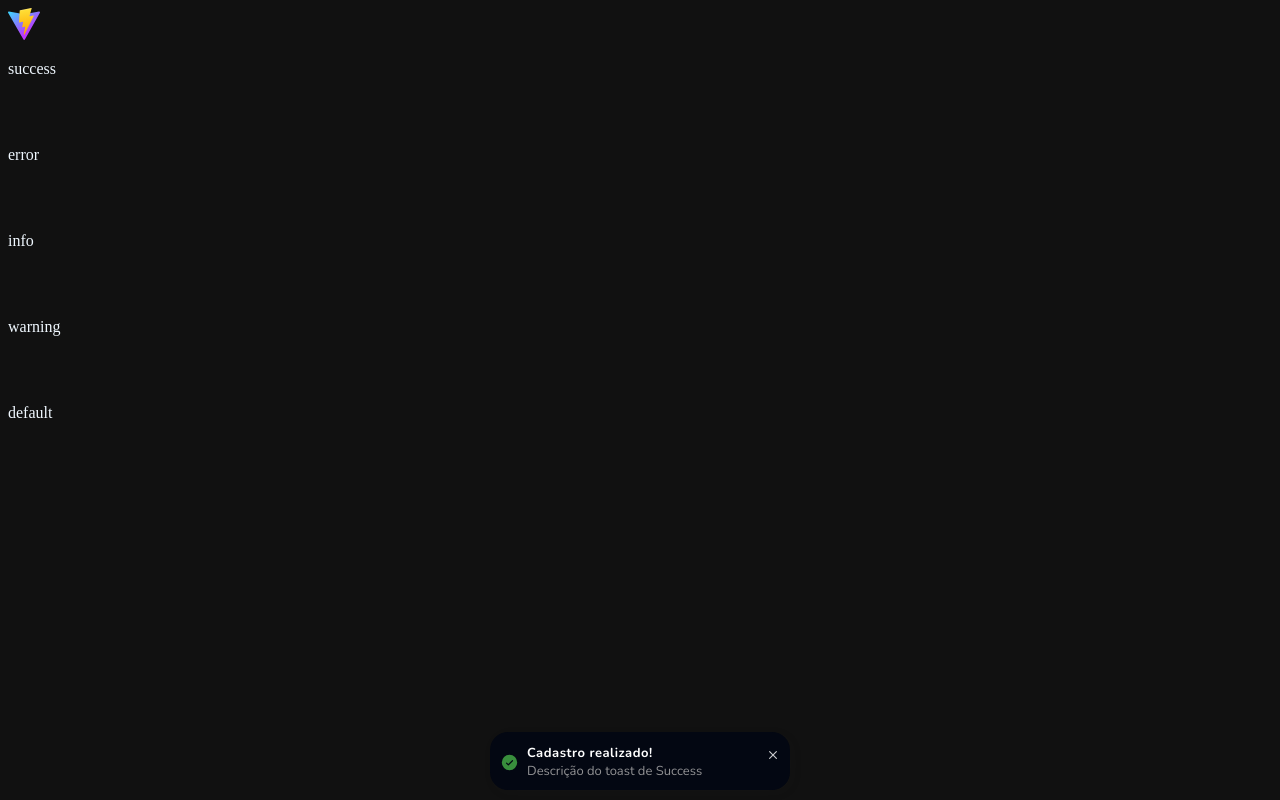
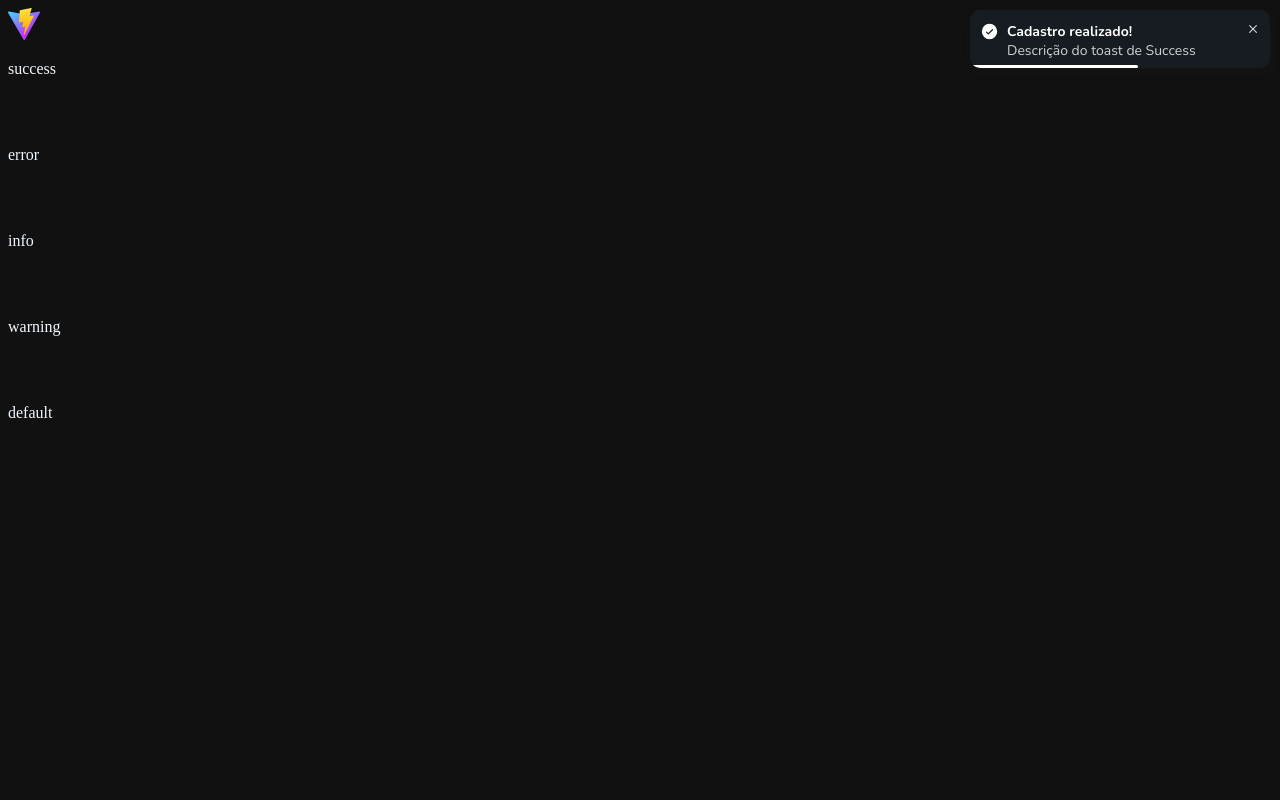
Before and after one commit to paulopariz/vue-toastfic, a Vue app: page / in a window 1280 px wide. Both pictures are taken after a click on the element "success". Built offline with nearby package versions, Linux system fonts and the light colour scheme.

Commit message:
feat: progress-bar and improvements

```diff
--- a/src/App.vue
+++ b/src/App.vue
@@ -9,37 +9,34 @@ function success() {
 function error() {
   useToast.error("Ocorreu um erro", {
     description: "Lorem, ipsum dolor sit amet conseraaaaa aaaaaaaa aa aa a aaaaaaaaaa aa aaaa aaaaaaaaaaaaaaaaas",
-    handle: {
-      text: "Beleza",
-      click: () => console.log("w"),
-    },
+    duration: 6000,
   });
 }
 function info() {
   useToast.info("Aguarde 1 minuto para atualizar o seu dados cadastrados", {
-    handle: {
-      text: "Beleza",
-      click: () => console.log("w"),
-    },
+    // handle: {
+    //   text: "Beleza",
+    //   click: () => console.log("w"),
+    // },
   });
 }
 function warning() {
   useToast.warning("Ultímas chances!", {
     description: "Descrição do toast de Warning",
-    handle: {
-      text: "OK",
-      click: () => console.log("e"),
-    },
+    // handle: {
+    //   text: "OK",
+    //   click: () => console.log("e"),
+    // },
   });
 }
 
 function defaultT() {
   useToast.default("Aguarde 1 minutoewqeqweqwsdfsdfsdf dwqdqwdwdqwdqwdqwdddddddddddddddddddddddddddw qwewe", {
     description: "Descrição do toast de Warning",
-    handle: {
-      text: "Beleza",
-      click: () => console.log("w"),
-    },
+    // handle: {
+    //   text: "Beleza",
+    //   click: () => console.log("w"),
+    // },
   });
 }
 </script>
@@ -66,11 +63,13 @@ function defaultT() {
   </div>
 
   <Toast
-    :automatic-close="false"
-    position="bottom-center"
+    :duration="5000"
+    position="top-right"
     :close="true"
+    :colorful="false"
     theme="dark"
     :max-toasts="10"
+    :progress-bar="true"
     :classes="{
       toast: 'classe-toast',
       title: 'classe-title',
--- a/src/components/toast/Toast.vue
+++ b/src/components/toast/Toast.vue
@@ -7,31 +7,62 @@ import { watchEffect, onBeforeUnmount, provide, ref, computed } from "vue";
 
 const { toasts, removeToast } = useToasts();
 
-const props = withDefaults(defineProps<IProps>(), {
+const props = withDefaults(
+  defineProps<
+    Pick<
+      IProps,
+      | "close"
+      | "duration"
+      | "automaticClose"
+      | "position"
+      | "colorful"
+      | "maxToasts"
+      | "theme"
+      | "progressBar"
+      | "classes"
+    >
+  >(),
+  {
     close: true,
     duration: 4000,
     automaticClose: true,
     position: "top-right",
-  colorIcon: true,
+    colorful: true,
     maxToasts: 7,
     theme: "light",
-});
+    classes: undefined,
+    progressBar: true,
+  }
+);
 
 //limite de toasts a serem exibidos
 const activeToasts = computed(() => toasts.value.slice(0, props.maxToasts));
 
 const activeTimeouts = new Map<number, ReturnType<typeof setTimeout>>();
+const progressMap = ref<Record<number, number>>({});
+
 function closeAutoToasts() {
   if (!props.automaticClose) return;
 
-  toasts.value.forEach((toast) => {
-    // se existir evento handle o toast não irá fechar automaticamente
+  activeToasts.value.forEach((toast) => {
     if (toast.handle?.click) return;
 
-    //fecha o toast automaticamente, com a duration das options ou da props
     if (!activeTimeouts.has(toast.id)) {
       const toastDuration = toast.duration ?? props.duration;
+      const startTime = Date.now();
+
+      const interval = setInterval(() => {
+        const elapsedTime = Date.now() - startTime;
+        const progress = Math.min((elapsedTime / toastDuration) * 100, 100);
+        progressMap.value[toast.id] = progress;
+
+        if (progress >= 100) {
+          clearInterval(interval);
+        }
+      }, 100);
+
       const timeout = setTimeout(() => {
+        clearInterval(interval);
         removeToast(toast.id);
         activeTimeouts.delete(toast.id);
       }, toastDuration);
@@ -62,6 +93,7 @@ function getToastStyle(index: number, toast: IToastOptions) {
   for (let i = 0; i < index; i++) {
     const prevToast = activeToasts.value[i];
     let prevHeight = prevToast.description ? (prevToast.description.length < 36 ? 58 : 80) : 52;
+
     if (prevToast.handle?.click && prevToast.description) {
       prevHeight += 30;
     } else if (prevToast.handle?.click) {
@@ -93,7 +125,7 @@ onBeforeUnmount(() => {
   activeTimeouts.forEach((timeout) => clearTimeout(timeout));
 });
 
-provide("isIconColor", ref(props.colorIcon));
+provide("isIconColor", ref(props.colorful));
 provide("currentTheme", ref(props.theme));
 </script>
 
@@ -118,7 +150,7 @@ provide("currentTheme", ref(props.theme));
 
       <ToastIcon v-if="toast.type !== 'default'" :class="props.classes?.icon" :type="toast.type" />
 
-      <section>
+      <section :style="{ justifyContent: !toast.description && !toast.handle?.click ? 'center' : 'space-between' }">
         <div>
           <ToastTitle :class="props.classes?.title"> {{ toast.title }} </ToastTitle>
           <ToastDescription v-if="toast.description" :class="props.classes?.description">
@@ -134,6 +166,20 @@ provide("currentTheme", ref(props.theme));
           {{ toast.handle?.text }}
         </ToastAction>
       </section>
+
+      <div
+        v-if="props.progressBar"
+        class="progress-bar"
+        :style="[
+          { width: `${progressMap[toast.id]}%` },
+          {
+            backgroundColor:
+              toast.type !== 'default' && props.colorful
+                ? `var(--toastfic-${toast.type}-icon)`
+                : 'var(--toastfic-icon)',
+          },
+        ]"
+      />
     </div>
   </transition-group>
 </template>
@@ -183,7 +229,7 @@ provide("currentTheme", ref(props.theme));
   height: min-content;
 
   background-color: var(--toastfic-bg);
-  box-shadow: 3px 3px 12px rgba(53, 53, 53, 0.055);
+  box-shadow: 3px 3px 12px rgba(53, 53, 53, 0.137);
 
   padding: 10px;
 
@@ -200,7 +246,6 @@ provide("currentTheme", ref(props.theme));
 .toastfic section {
   display: flex;
   flex-direction: column;
-  justify-content: space-between;
   height: 100%;
 }
 
@@ -211,6 +256,20 @@ provide("currentTheme", ref(props.theme));
 
 .toastfic.toastfic-description {
   height: 90px;
+}
+
+.progress-bar {
+  height: 15px;
+  transition: width 0.1s linear;
+
+  position: absolute;
+  bottom: 0;
+  left: 0;
+
+  border-radius: 5px;
+  background-color: var(--toastfic-success-icon);
+
+  height: 3px;
 }
 
 .toastfic.toastfic-position-top-right {
@@ -294,12 +353,14 @@ provide("currentTheme", ref(props.theme));
 
 .toastfic-bottom-enter-from,
 .toastfic-bottom-leave-to {
-  transform: translate(-50%, 100%) !important;
+  /* transform: translate(-50%, 100%) !important; */
+  bottom: -10% !important;
 }
 
 .toastfic-top-enter-from,
 .toastfic-top-leave-to {
-  transform: translateY(-100%) !important;
+  /* transform: translate(-50%, -100%) !important; */
+  top: -10% !important;
 }
 
 .toastfic-bottom-center-enter-from,
--- a/src/components/toast/ToastClose.vue
+++ b/src/components/toast/ToastClose.vue
@@ -15,7 +15,7 @@ const emit = defineEmits(["click"]);
 <style scoped>
 .toastfic-close {
   position: absolute;
-  top: 14px;
+  /* top: 14px; */
   right: 8px;
 
   width: 18px;
--- a/src/components/toast/props.ts
+++ b/src/components/toast/props.ts
@@ -3,9 +3,10 @@ export interface IProps {
   automaticClose?: boolean;
   duration?: number;
   position?: "top-left" | "top-right" | "bottom-left" | "bottom-right" | "top-center" | "bottom-center";
-  colorIcon?: boolean;
+  colorful?: boolean;
   maxToasts?: number;
   theme?: "light" | "dark";
+  progressBar?: boolean;
   classes?: {
     toast?: string;
     title?: string;
--- a/src/style.css
+++ b/src/style.css
@@ -2,9 +2,9 @@ body {
   background-color: #111111;
 }
 
-.classe-toast {
+/* .classe-toast {
   background-color: #030712 !important;
-  border-radius: 18px !important;
+  border-radius: 5px !important;
 }
 
 .classe-title {
@@ -50,4 +50,4 @@ body {
 }
 
 .classe-icon-warning {
-}
+} */
```
Lines whose indentation alone changed are shown as unchanged.
